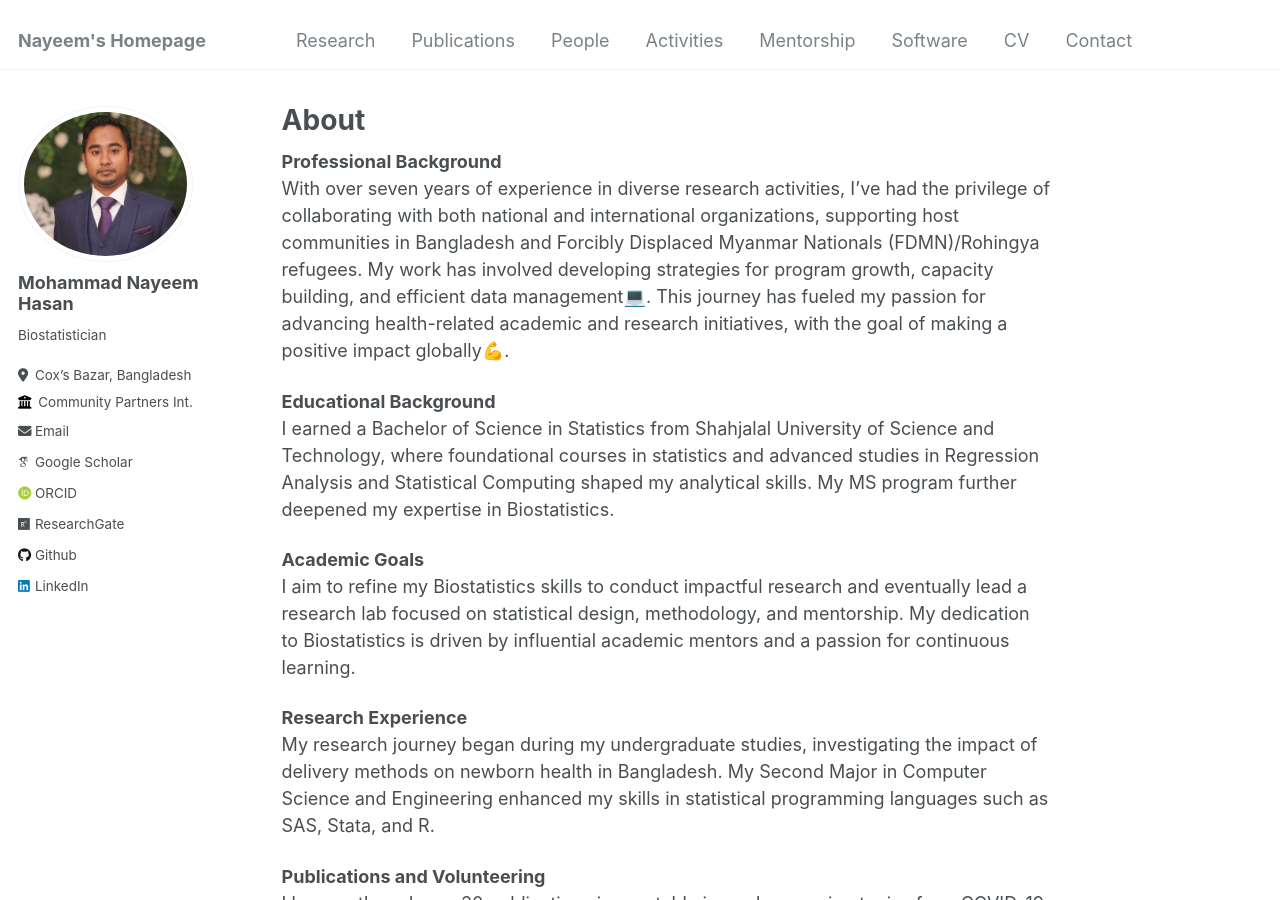
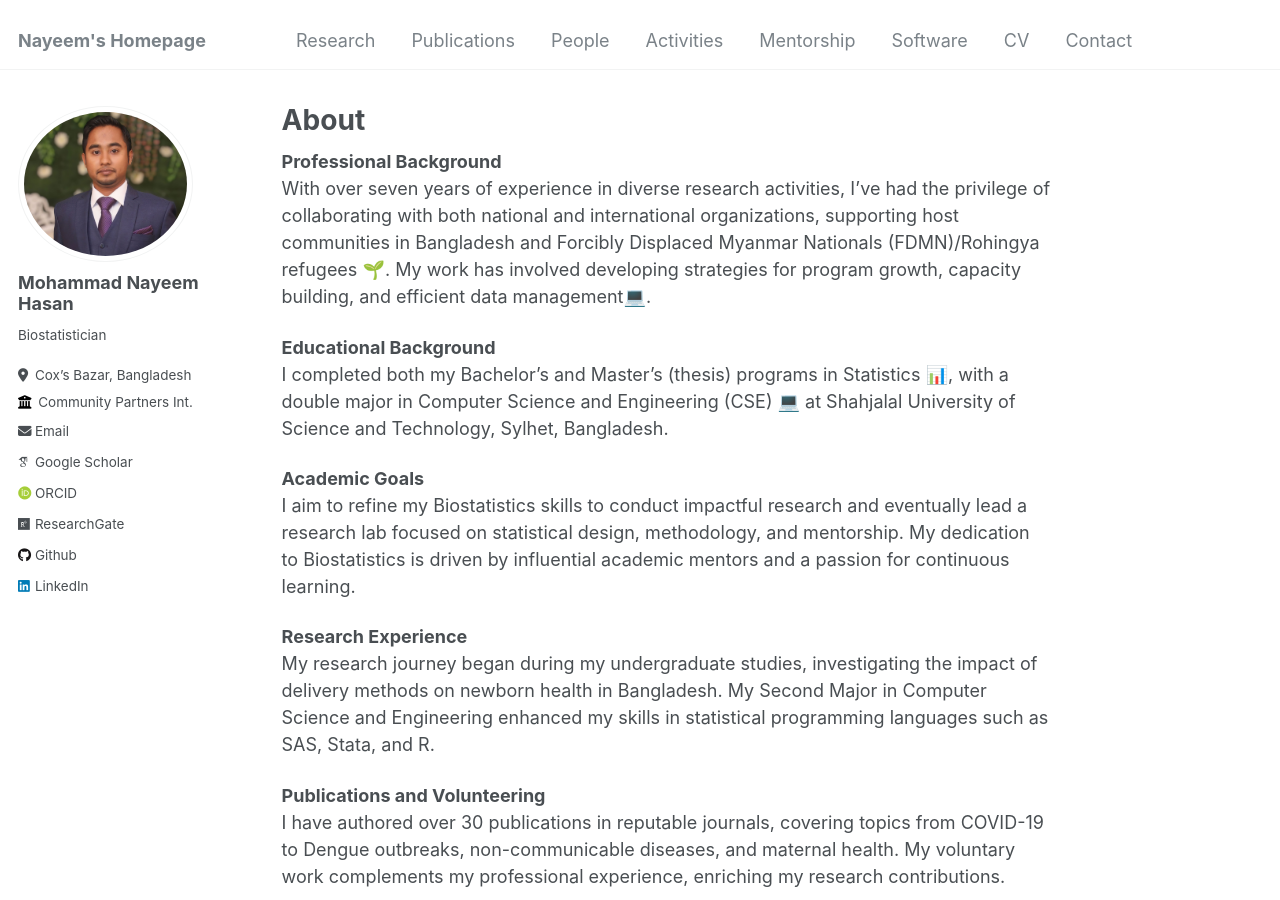
Before and after one commit to nayeemlab/nayeemlab.github.io, a Jekyll site: the page built from _pages/about.md, in a window 1280 px wide and 900 px high. Built offline with Jekyll 4.4.1, drawn with Linux system fonts in a browser that asks for light colours; some web fonts are replaced.

Commit message:
Update about.md

```diff
--- a/_pages/about.md
+++ b/_pages/about.md
@@ -9,11 +9,11 @@ redirect_from:
 
 **Professional Background**
 <br>
-With over seven years of experience in diverse research activities, I’ve had the privilege of collaborating with both national and international organizations, supporting host communities in Bangladesh and Forcibly Displaced Myanmar Nationals (FDMN)/Rohingya refugees. My work has involved developing strategies for program growth, capacity building, and efficient data management💻. This journey has fueled my passion for advancing health-related academic and research initiatives, with the goal of making a positive impact globally💪.
+With over seven years of experience in diverse research activities, I’ve had the privilege of collaborating with both national and international organizations, supporting host communities in Bangladesh and Forcibly Displaced Myanmar Nationals (FDMN)/Rohingya refugees 🌱. My work has involved developing strategies for program growth, capacity building, and efficient data management💻.
 
 **Educational Background**
 <br>
-I earned a Bachelor of Science in Statistics from Shahjalal University of Science and Technology, where foundational courses in statistics and advanced studies in Regression Analysis and Statistical Computing shaped my analytical skills. My MS program further deepened my expertise in Biostatistics.
+I completed both my Bachelor's and Master's (thesis) programs in Statistics 📊, with a double major in Computer Science and Engineering (CSE) 💻 at Shahjalal University of Science and Technology, Sylhet, Bangladesh.
 
 **Academic Goals**
 <br>
```
